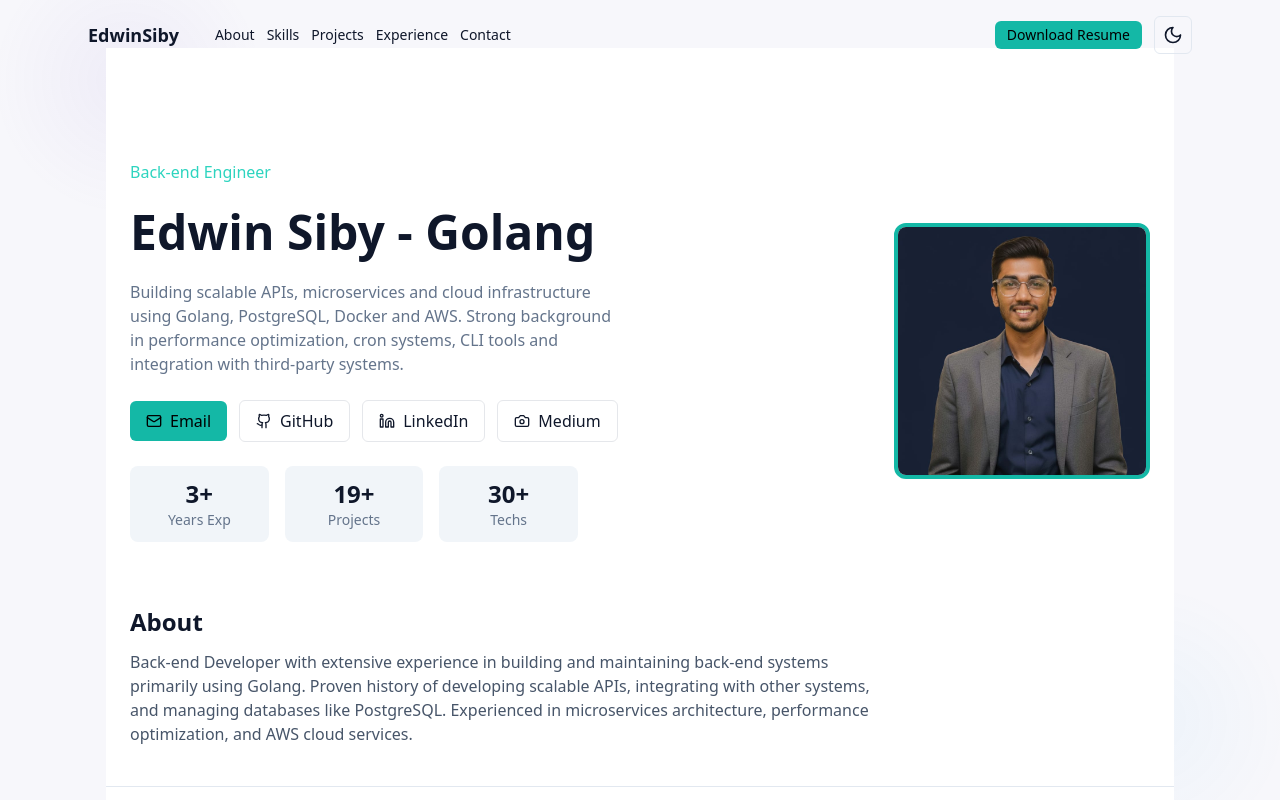
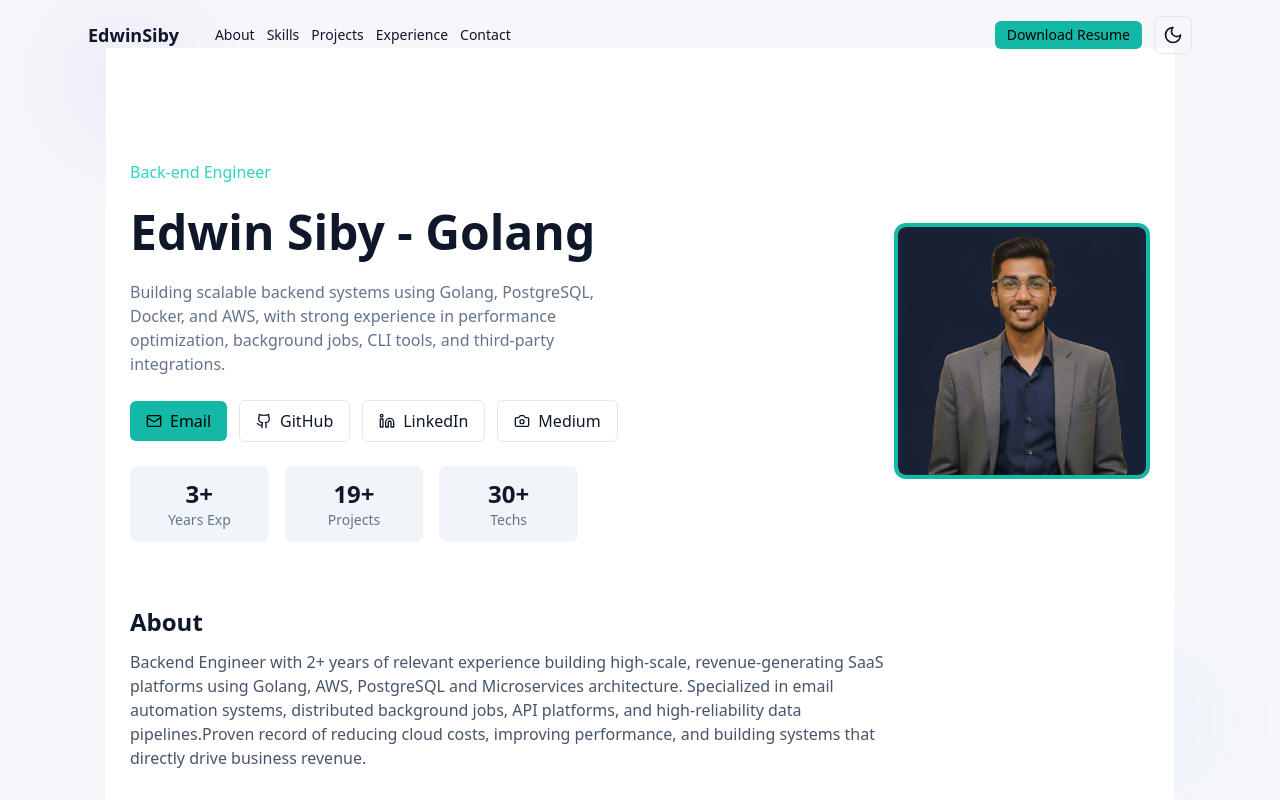
Before and after one commit to Edwinsiby/portfolio, a Next.js app: page / in a window 1280 px wide. Shown: the top 800 px of the page. Built offline with nearby package versions, Linux system fonts and the light colour scheme.

Commit message:
content update

```diff
--- a/app/page.tsx
+++ b/app/page.tsx
@@ -243,8 +243,7 @@ export default function Page() {
                 </h1>
 
                 <p className="text-slate-500 dark:text-slate-300 max-w-xl">
-                  Building scalable APIs, microservices and cloud infrastructure using Golang, PostgreSQL, Docker and AWS.
-                  Strong background in performance optimization, cron systems, CLI tools and integration with third-party systems.
+                 Building scalable backend systems using Golang, PostgreSQL, Docker, and AWS, with strong experience in performance optimization, background jobs, CLI tools, and third-party integrations.
                 </p>
 
                 <div className="flex items-center gap-3 mt-4">
@@ -310,9 +309,7 @@ export default function Page() {
             >
               <h2 className="text-2xl font-semibold mb-3">About</h2>
               <p className="text-slate-600 dark:text-slate-300 max-w-3xl">
-                Back-end Developer with extensive experience in building and maintaining back-end systems primarily using Golang.
-                Proven history of developing scalable APIs, integrating with other systems, and managing databases like PostgreSQL.
-                Experienced in microservices architecture, performance optimization, and AWS cloud services.
+               Backend Engineer with 2+ years of relevant experience building high-scale, revenue-generating SaaS platforms using Golang, AWS, PostgreSQL and Microservices architecture. Specialized in email automation systems, distributed background jobs, API platforms, and high-reliability data pipelines.Proven record of reducing cloud costs, improving performance, and building systems that directly drive business revenue.
               </p>
             </motion.div>
           </div>
```
Also changed, not shown: 1 other file (tests, documents, lock files or other folders).
